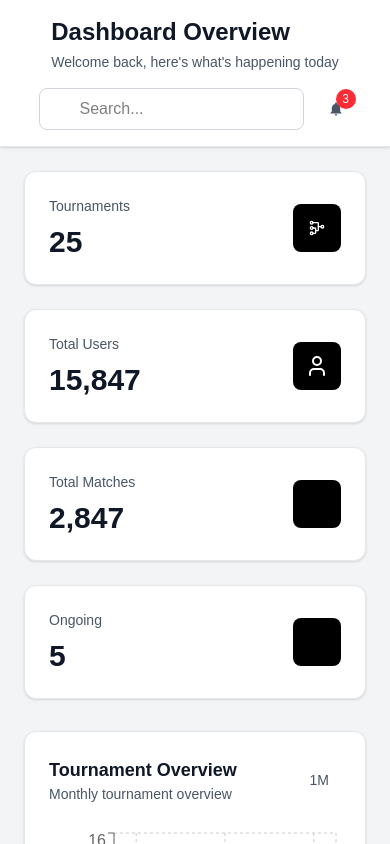
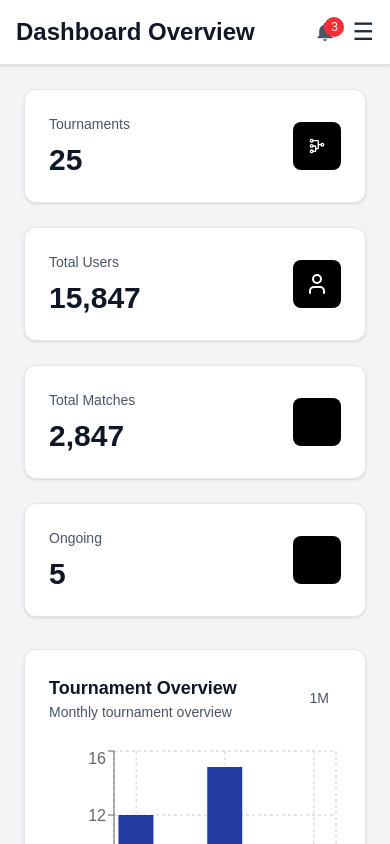
Before and after one commit to Ayomide-Philip/etournament, a Next.js app: page / in a window 390 px wide. Shown: the top 844 px of the page. Built offline with nearby package versions, Linux system fonts and the light colour scheme.

Commit message:
Add sidebar toggle button to AdminPannel component

```diff
--- a/app/componet/adminPannel.js
+++ b/app/componet/adminPannel.js
@@ -28,15 +28,14 @@ export default function AdminPannel({ children }) {
             <span className="text-white text-xl font-bold dark:text-gray-200">
               ETournaments
             </span>
+            <button
+              onClick={toggleSidebar}
+              className="text-gray-800 dark:text-white text-2xl focus:outline-none"
+              aria-label="Toggle Sidebar"
+            >
+              {isSidebarOpen ? "✕" : "☰"}
+            </button>
           </div>
-
-          {/* Hamburger Button (mobile only) */}
-          <button
-            onClick={toggleSidebar}
-            className="md:hidden text-black dark:text-white z-50"
-          >
-            {isSidebarOpen ? "X" : "☰"}
-          </button>
         </div>
 
         {/* Sidebar Navigation */}
@@ -114,6 +113,7 @@ export default function AdminPannel({ children }) {
         </div>
       </div>
 
+      {/* Main Content */}
       <div
         className={`${
           isSidebarOpen ? "ml-0" : "sm:ml-64"
@@ -121,17 +121,35 @@ export default function AdminPannel({ children }) {
       >
         {/* Header */}
         <header className="bg-white shadow-sm border-b border-gray-200 dark:bg-gray-900 dark:border-gray-700">
-          <div className="px-6 py-4">
-            <div className="flex flex-col md:flex-row items-center justify-between">
-              <div>
+          {/* Header Inner */}
+          <div className="px-4 md:px-6 py-4">
+            <div className="flex flex-col md:flex-row md:items-center md:justify-between">
+              {/* Mobile & Desktop Title */}
+              <div className="flex items-center justify-between w-full md:w-auto">
                 <h1 className="text-2xl font-semibold text-gray-900 dark:text-gray-100">
                   Dashboard Overview
                 </h1>
-                <p className="text-gray-600 text-sm mt-1 dark:text-gray-400">
-                  Welcome back, here's what's happening today
-                </p>
+
+                {/* Mobile Icons: notification + hamburger */}
+                <div className="flex items-center space-x-4 md:hidden">
+                  <button className="relative text-gray-600 dark:text-gray-300 hover:text-gray-900 dark:hover:text-white">
+                    <IoMdNotifications size={22} />
+                    <span className="absolute -top-1 -right-2 w-5 h-5 bg-red-500 text-white text-xs rounded-full flex items-center justify-center">
+                      3
+                    </span>
+                  </button>
+                  <button
+                    onClick={toggleSidebar}
+                    className="text-gray-800 dark:text-white text-2xl focus:outline-none"
+                    aria-label="Toggle Sidebar"
+                  >
+                    {isSidebarOpen ? null : "☰"}
+                  </button>
+                </div>
               </div>
-              <div className="flex items-center space-x-4 mt-4 md:mt-0">
+
+              {/* Search & Notifications (Desktop only) */}
+              <div className="hidden md:flex items-center space-x-4 mt-4 md:mt-0">
                 <div className="relative">
                   <i className="fas fa-search absolute left-3 top-1/2 transform -translate-y-1/2 text-gray-400 dark:text-gray-300"></i>
                   <input
--- a/app/page.js
+++ b/app/page.js
@@ -13,7 +13,7 @@ import {
 
 export default function Home() {
   return (
-    <main className="p-6 dark:bg-gray-900 dark:text-gray-100">
+    <main className="p-6  dark:bg-gray-900 dark:text-gray-100">
       <HomeSummary />
       <HomeOverview />
     </main>
```
